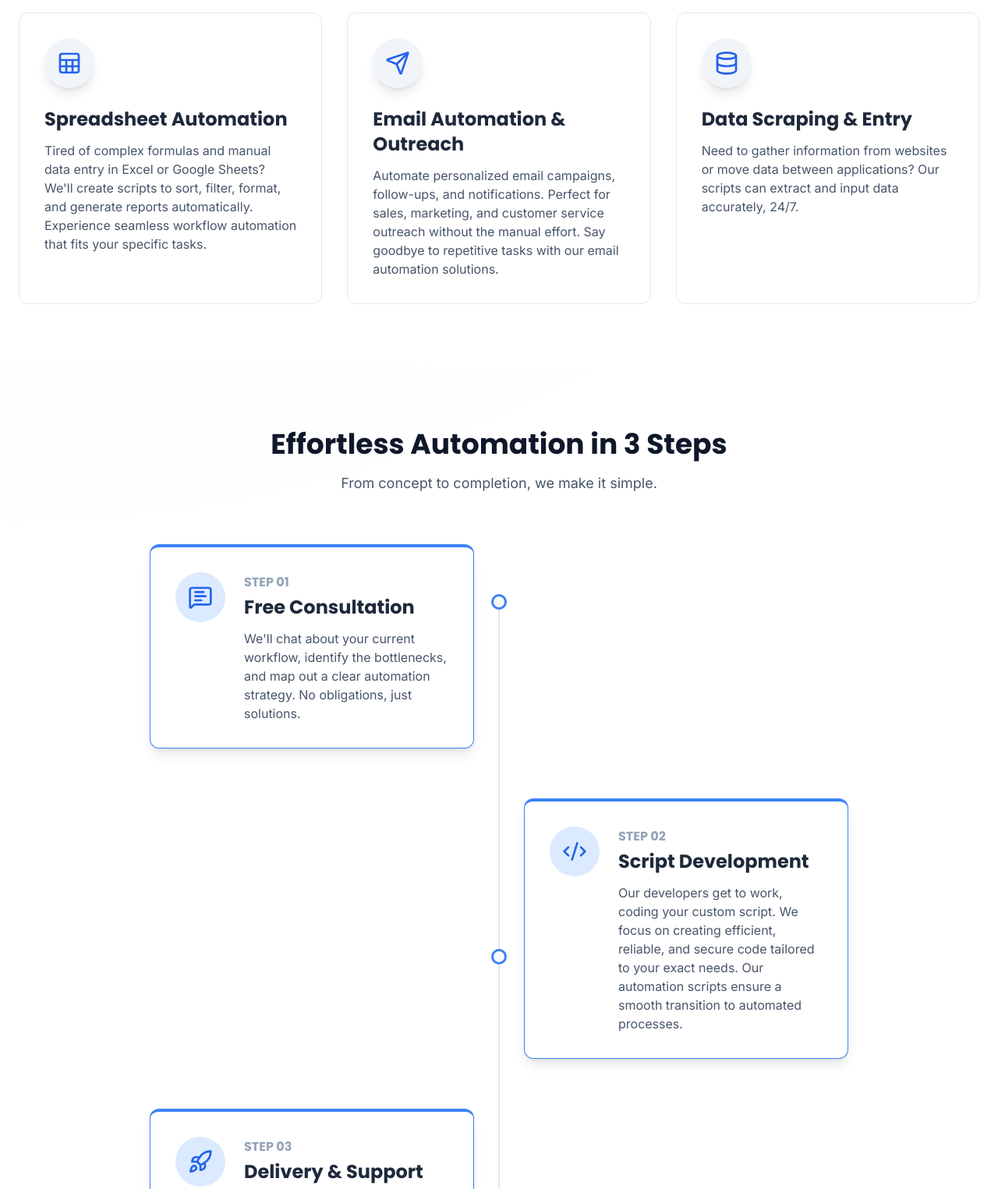
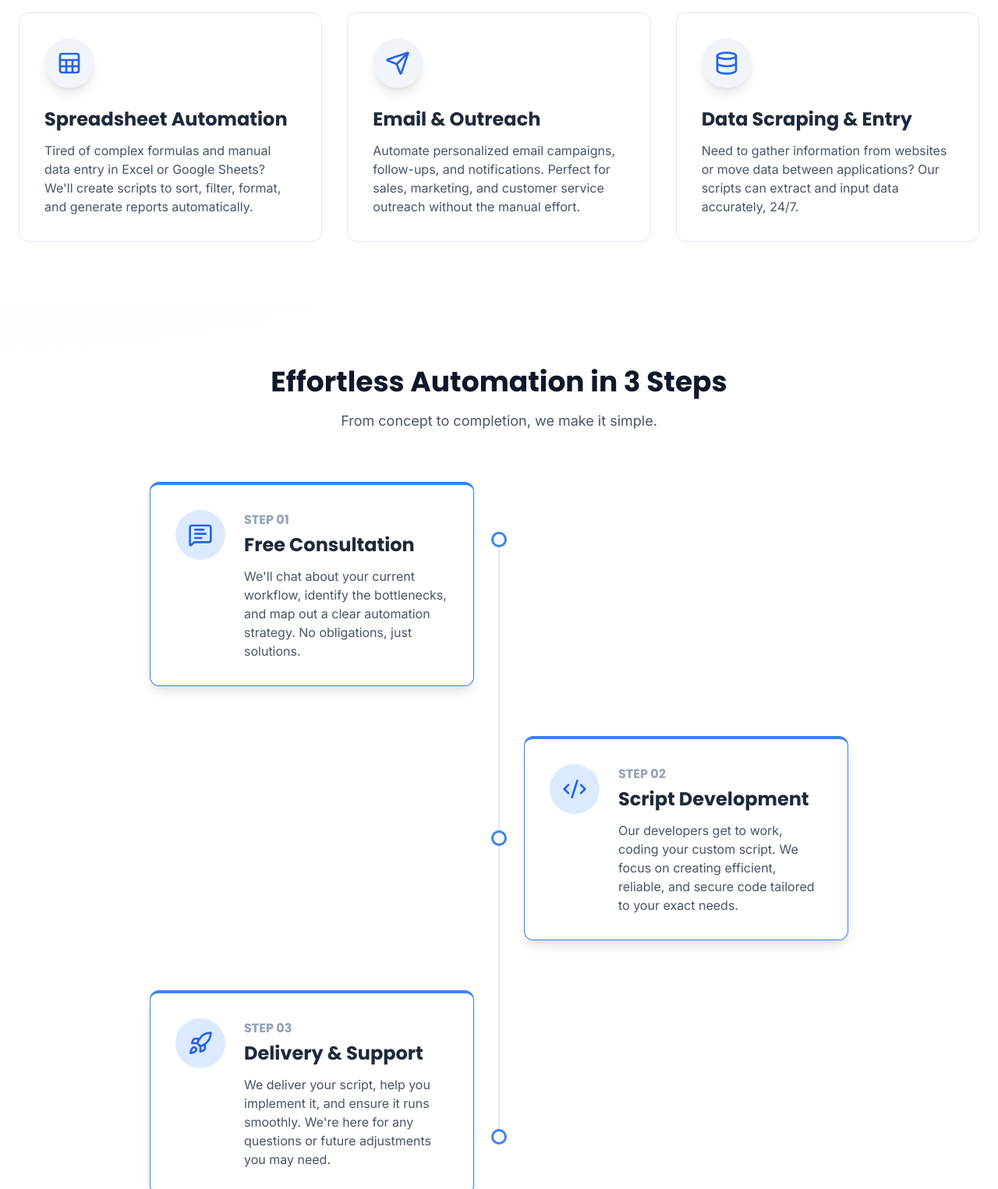
Before and after one commit to hjcautomation/hjcautomation.github.io, a plain HTML site: page index.html in a window 1280 px wide. Shown: the part 900-2425 px from the top of the page at 78% size. Drawn offline with nearby package versions, Linux system fonts and the light colour scheme.

Commit message:
Update index.html

```diff
--- a/index.html
+++ b/index.html
@@ -155,15 +155,15 @@
                         <i data-lucide="sheet" class="w-8 h-8"></i>
                      </div>
                      <h3 class="text-2xl font-bold font-poppins text-slate-800 mb-3">Spreadsheet Automation</h3>
-                     <p class="text-slate-600">Tired of complex formulas and manual data entry in Excel or Google Sheets? We'll create scripts to sort, filter, format, and generate reports automatically. Experience seamless workflow automation that fits your specific tasks.</p>
+                     <p class="text-slate-600">Tired of complex formulas and manual data entry in Excel or Google Sheets? We'll create scripts to sort, filter, format, and generate reports automatically.</p>
                   </div>
                   <!-- Service Card 2 -->
                   <div class="feature-card p-8 rounded-xl transition-all duration-300 hover:border-blue-500 hover:-translate-y-2">
                      <div class="feature-icon bg-slate-100 text-blue-600 w-16 h-16 rounded-full flex items-center justify-center mb-6 shadow-lg transition-all duration-300">
                         <i data-lucide="send" class="w-8 h-8"></i>
                      </div>
-                     <h3 class="text-2xl font-bold font-poppins text-slate-800 mb-3">Email Automation & Outreach</h3>
-                     <p class="text-slate-600">Automate personalized email campaigns, follow-ups, and notifications. Perfect for sales, marketing, and customer service outreach without the manual effort. Say goodbye to repetitive tasks with our email automation solutions.</p>
+                     <h3 class="text-2xl font-bold font-poppins text-slate-800 mb-3">Email & Outreach</h3>
+                     <p class="text-slate-600">Automate personalized email campaigns, follow-ups, and notifications. Perfect for sales, marketing, and customer service outreach without the manual effort.</p>
                   </div>
                   <!-- Service Card 3 -->
                   <div class="feature-card p-8 rounded-xl transition-all duration-300 hover:border-blue-500 hover:-translate-y-2">
@@ -216,7 +216,7 @@
                               <div>
                                  <span class="font-poppins font-bold text-slate-400">STEP 02</span>
                                  <h3 class="text-2xl font-poppins font-bold text-slate-800 mt-1 mb-3">Script Development</h3>
-                                 <p class="text-slate-600">Our developers get to work, coding your custom script. We focus on creating efficient, reliable, and secure code tailored to your exact needs. Our automation scripts ensure a smooth transition to automated processes.</p>
+                                 <p class="text-slate-600">Our developers get to work, coding your custom script. We focus on creating efficient, reliable, and secure code tailored to your exact needs.</p>
                               </div>
                            </div>
                         </div>
@@ -232,7 +232,7 @@
                               <div>
                                  <span class="font-poppins font-bold text-slate-400">STEP 03</span>
                                  <h3 class="text-2xl font-poppins font-bold text-slate-800 mt-1 mb-3">Delivery & Support</h3>
-                                 <p class="text-slate-600">We deliver your script, help you implement it, and ensure it runs smoothly. We're here for any questions or future adjustments you may need. Experience the benefits of a streamlined workflow automation with our ongoing support.</p>
+                                 <p class="text-slate-600">We deliver your script, help you implement it, and ensure it runs smoothly. We're here for any questions or future adjustments you may need.</p>
                               </div>
                            </div>
                         </div>
```
